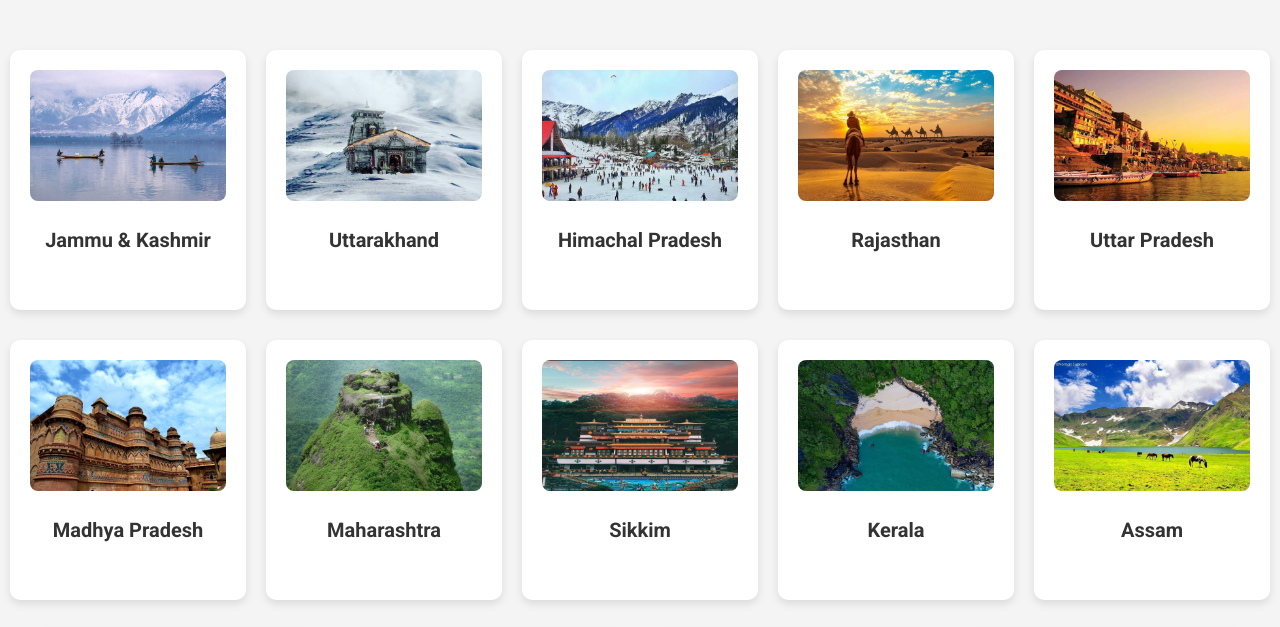
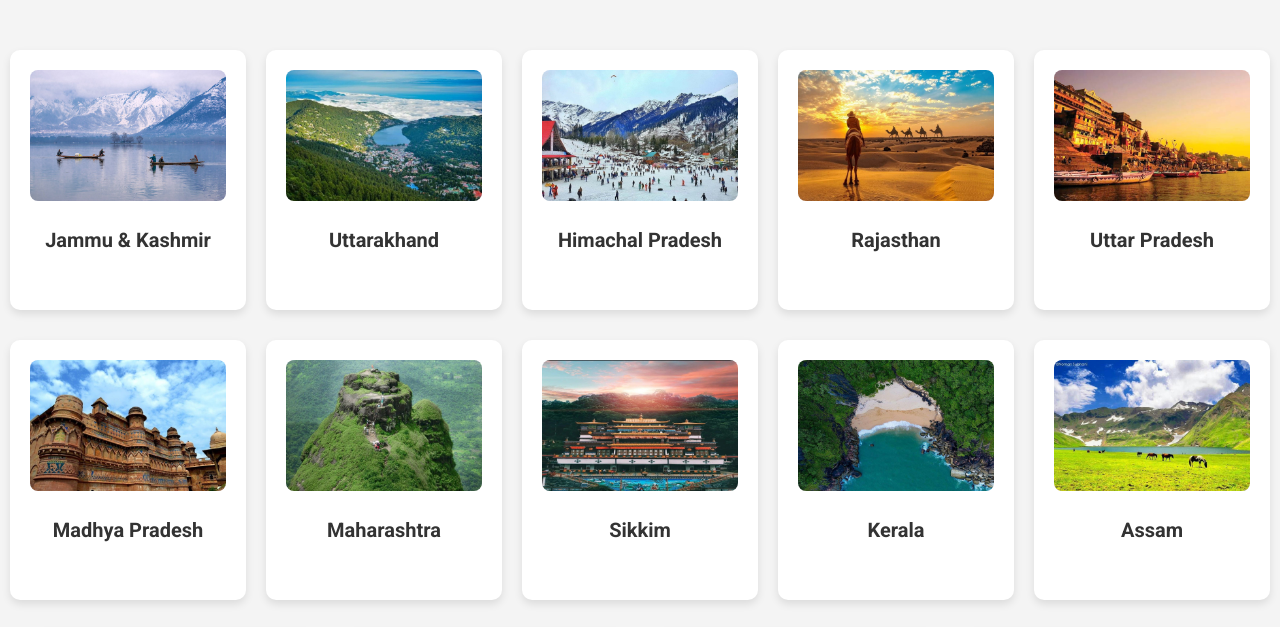
Before and after one commit to amanak07/Travel-Crew, a website: page Travel Crew/destinations.html in a window 1280 px wide. Shown: the part 148-775 px from the top of the page. Drawn offline with Linux system fonts and the light colour scheme.

Commit message:
Commited

```diff
--- a/Travel Crew/destinations.html
+++ b/Travel Crew/destinations.html
@@ -120,7 +120,7 @@ nav ul li a {
         <h1>Jammu & Kashmir</h1>
     </div></a>
     <a href="States/Uttarakhand.html" ><div class="box1">
-        <img id="b2" src="Images/States/Uttarakhand/tungnath.jpg" alt="">
+        <img id="b2" src="Images/States/Uttarakhand/nainital.jpg" alt="">
         <h1>Uttarakhand</h1>
     </div></a>
     <a href="States/Himachal.html" ><div class="box1">
```
